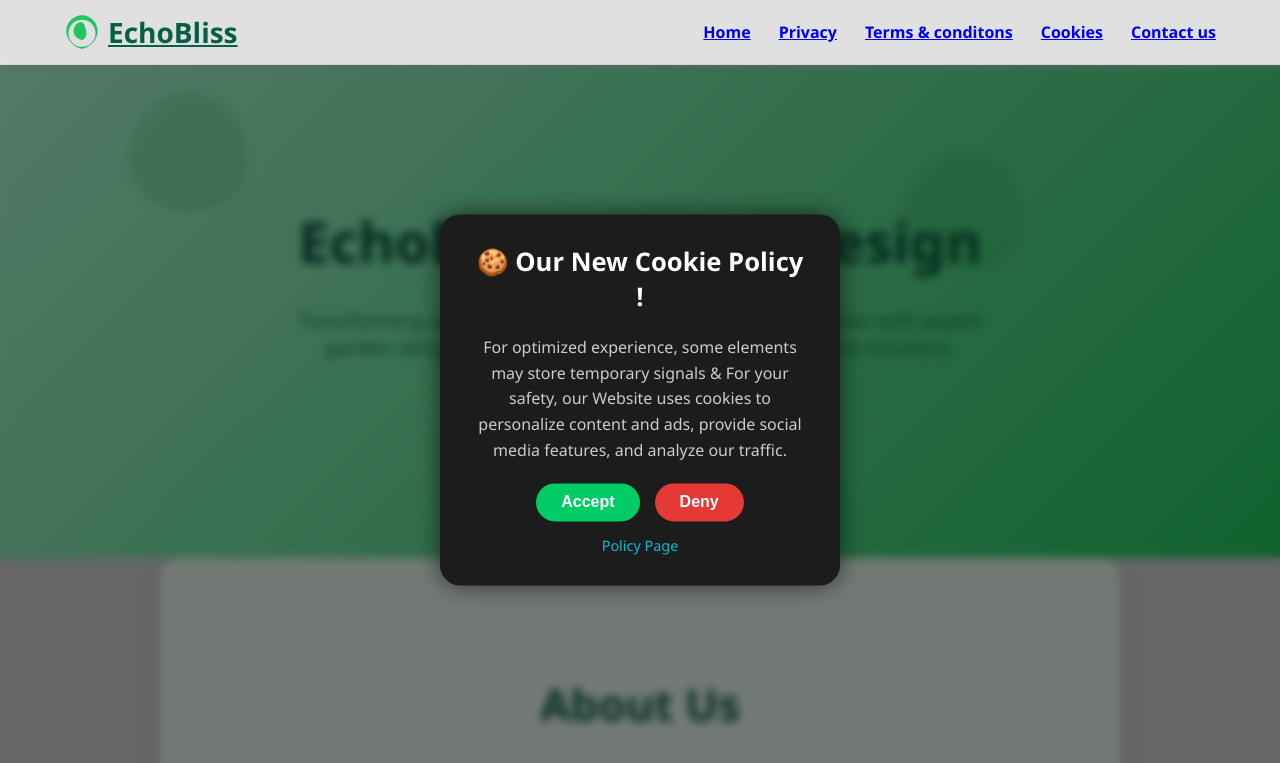
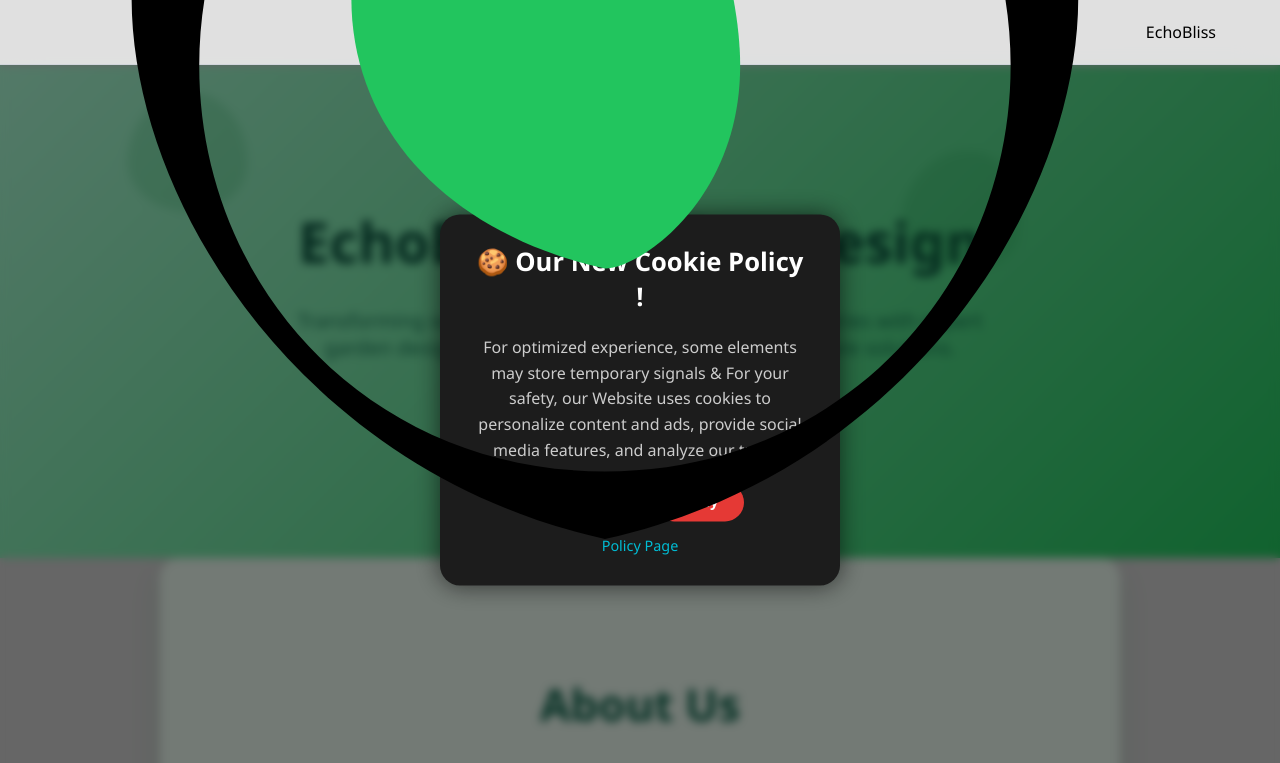
Before and after one commit to sanjsndas/echobliss, a plain HTML site: page index.html in a window 1280 px wide. Shown: the top 763 px of the page. Drawn offline with Linux system fonts and the light colour scheme; placeholder pictures from the web are drawn by us.

Commit message:
Update index.html

```diff
--- a/index.html
+++ b/index.html
@@ -572,7 +572,7 @@
 <body>
 <header role="banner" aria-label="Primary Navigation">
   <div class="container header-container">
-    <a href="#" class="logo" aria-label="EchoBliss Garden Design Home">
+
       <svg xmlns="http://www.w3.org/2000/svg" viewBox="0 0 64 64" aria-hidden="true" focusable="false">
         <path d="M32 2C17 2 4 15 4 30c0 12 10 28 28 32 18-4 28-20 28-32C60 15 47 2 32 2zm0 56c-14 0-24-11-24-24S18 10 32 10 56 21 56 34 46 58 32 58z" />
         <path fill="#22c55e" d="M32 14c-9 0-15 8-15 16 0 8 6 14 15 16 2 0 8-4 8-12s-6-20-8-20z"/>
@@ -580,11 +580,7 @@
       EchoBliss
     </a>
     <nav role="navigation" aria-label="Primary">
-    <a href="index.html" tabindex="0"aria-current="page">Home</a>
-        <a href="privacy.html" tabindex="0">Privacy</a>
-        <a href="terms.html" tabindex="0">Terms & conditons</a>
-        <a href="cookies.html"tabindex="0">Cookies</a>
-        <a href="contact.html" tabindex="0">Contact us</a>
+
     </nav>
     <button class="mobile-toggle" aria-label="Toggle menu" aria-expanded="false" aria-controls="mobile-navigation">
       <svg xmlns="http://www.w3.org/2000/svg" fill="none" height="28" viewBox="0 0 24 24" stroke="currentColor" stroke-width="2" stroke-linecap="round" stroke-linejoin="round" aria-hidden="true">
```
